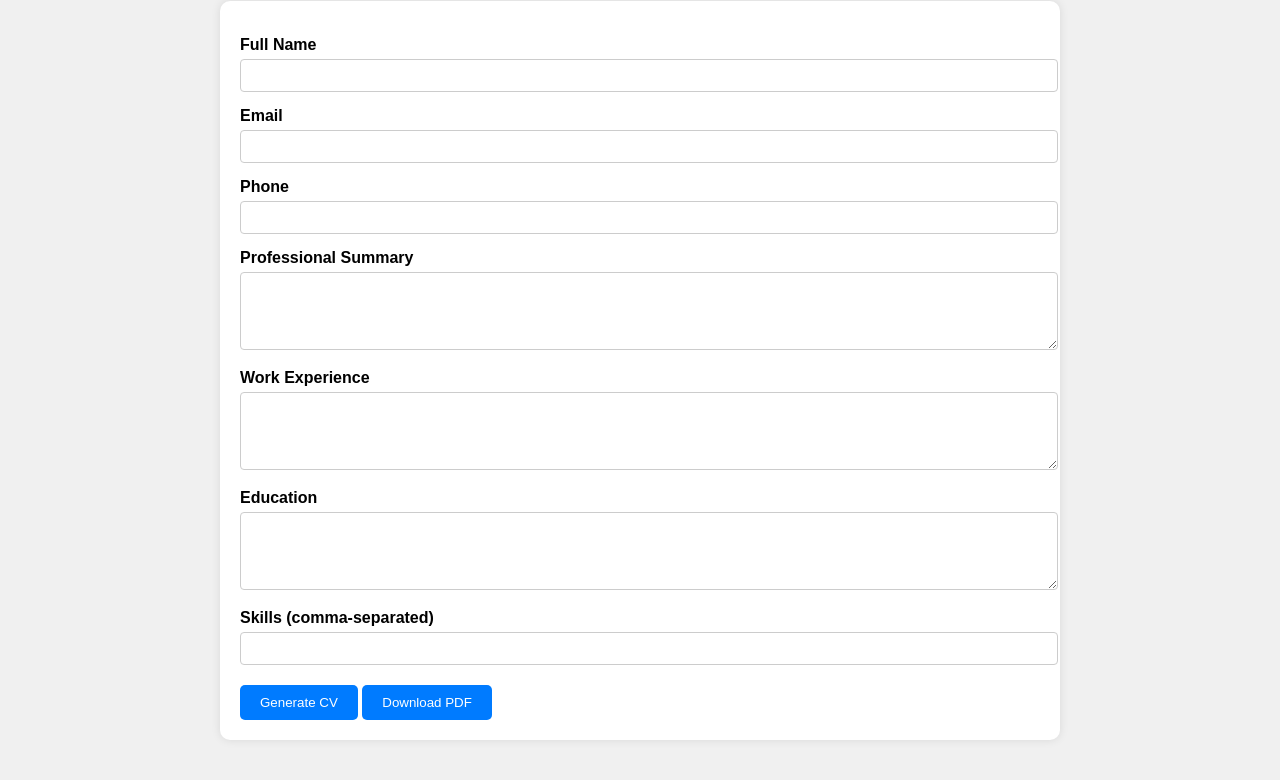
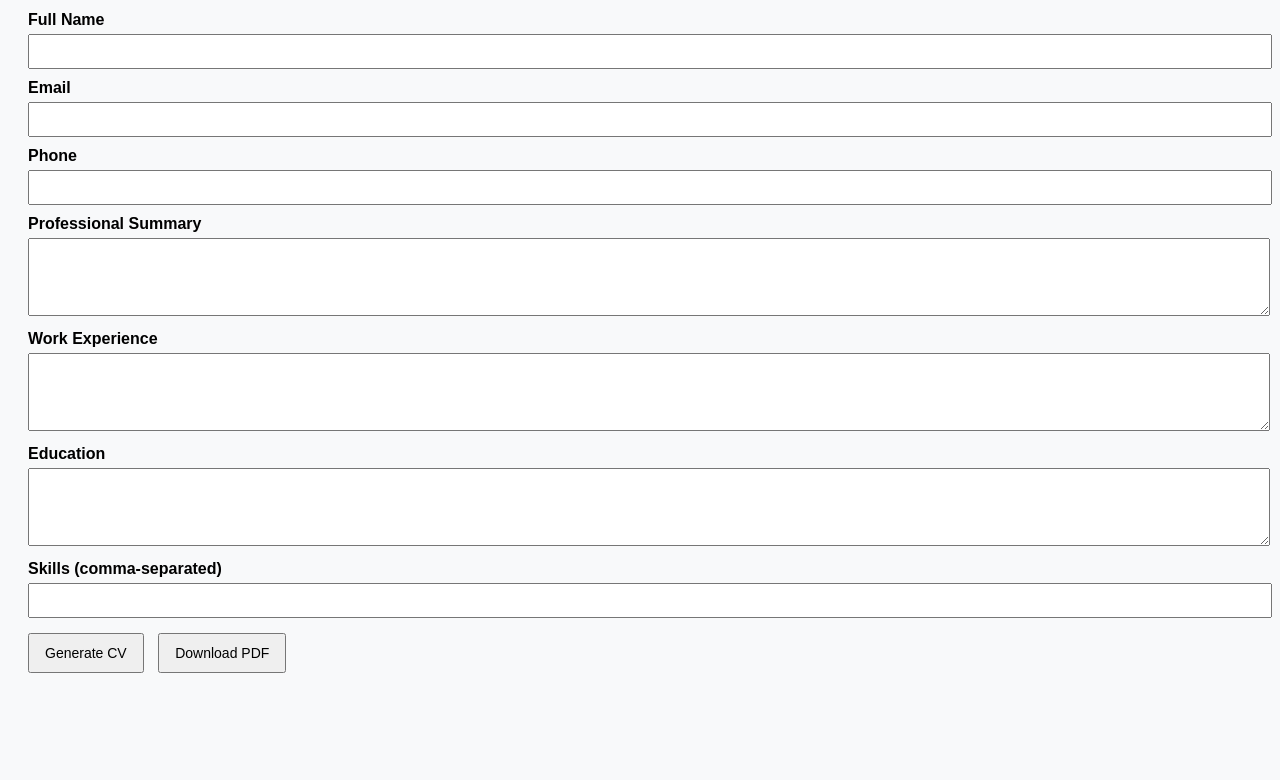
Before and after one commit to tenzin013/CV1.1, a plain HTML site: page index.html in a window 1280 px wide. Shown: the part 97-877 px from the top of the page. After the commit the page ends 800 px from the top, so only its background shows below. Drawn offline with Linux system fonts and the light colour scheme.

Commit message:
Update style.css
PDF Generation

```diff
--- a/style.css
+++ b/style.css
@@ -1,48 +1,33 @@
 body {
   font-family: Arial, sans-serif;
-  margin: 40px;
-  background-color: #f0f0f0;
+  padding: 20px;
+  background-color: #f8f9fa;
 }
 
-h1 {
-  text-align: center;
-}
-
-form, .cv-output {
-  max-width: 800px;
-  margin: 20px auto;
-  background: white;
-  padding: 20px;
-  border-radius: 10px;
-  box-shadow: 0 0 10px rgba(0,0,0,0.1);
-}
-
-label {
+form label {
   display: block;
-  margin-top: 15px;
+  margin-top: 10px;
   font-weight: bold;
 }
 
-input, textarea {
+input[type="text"], input[type="email"], textarea {
   width: 100%;
   padding: 8px;
   margin-top: 5px;
-  border: 1px solid #ccc;
-  border-radius: 4px;
 }
 
 button {
-  margin-top: 20px;
-  padding: 10px 20px;
-  background: #007bff;
-  color: white;
-  border: none;
-  border-radius: 5px;
+  margin-top: 15px;
+  margin-right: 10px;
+  padding: 10px 15px;
+  font-size: 14px;
   cursor: pointer;
 }
 
-button:hover {
-  background: #0056b3;
+.cv-output {
+  background: #fff;
+  padding: 20px;
+  border: 1px solid #ddd;
 }
 
 .section {
```
